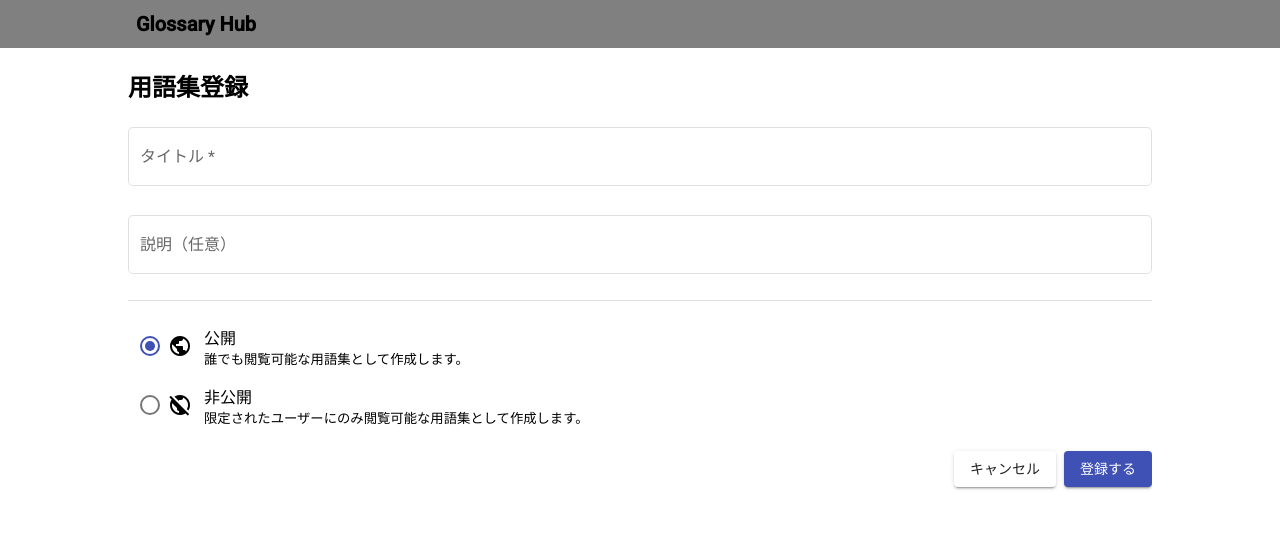
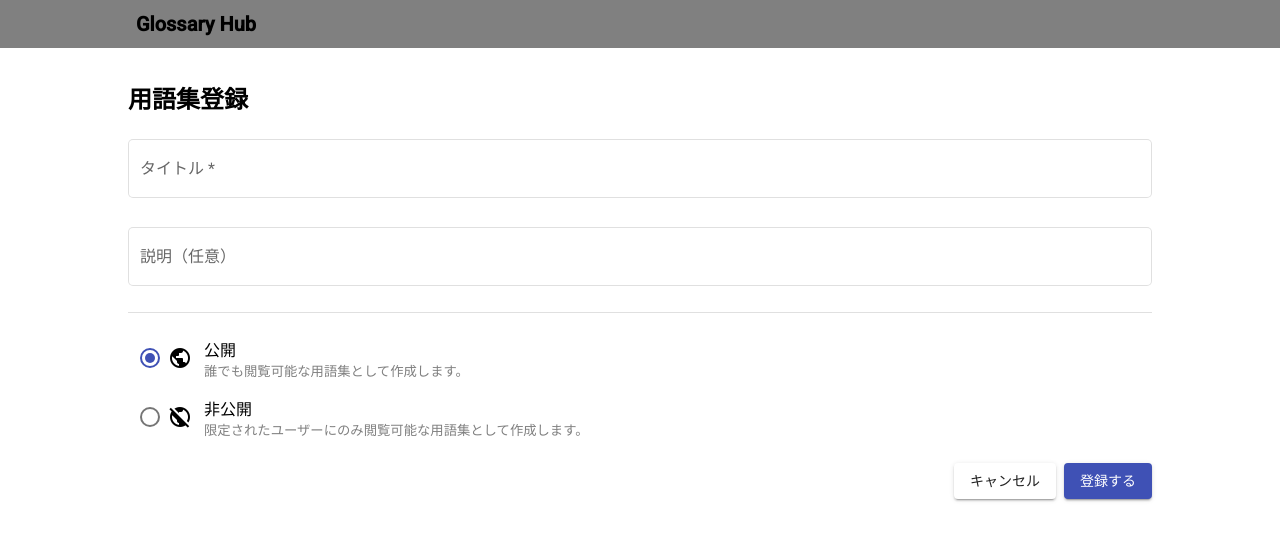
Before and after one commit to KensukeShimoji/glossary-hub, an Angular app in the folder web-front/: page /glossary/create in a window 1280 px wide. Shown: the top 540 px of the page. Built offline with nearby package versions, Linux system fonts and the light colour scheme.

Commit message:
add responsive layout.

```diff
--- a/web-front/src/app/app.component.scss
+++ b/web-front/src/app/app.component.scss
@@ -1,6 +1,12 @@
 .container {
-  width: 1024px;
   height: calc(100vh - 48px);
-  margin: 0px auto;
   overflow-y: auto;
+  padding: 12px;
 }
+
+@media (min-width: 1024px) {
+  .container {
+    width: 1024px;
+    margin: 0px auto;
+  }
+}
--- a/web-front/src/app/modules/glossary/create/create-glossary.component.scss
+++ b/web-front/src/app/modules/glossary/create/create-glossary.component.scss
@@ -28,6 +28,12 @@ form {
     gap: 12px;
     align-items: center;
   }
+  .description {
+    white-space: pre-wrap;
+    small {
+      color: gray;
+    }
+  }
 }
 
 .button-area {
--- a/web-front/src/app/modules/glossary/settings/glossary-settings.component.scss
+++ b/web-front/src/app/modules/glossary/settings/glossary-settings.component.scss
@@ -28,6 +28,12 @@ form {
     gap: 12px;
     align-items: center;
   }
+  .description {
+    white-space: pre-wrap;
+    small {
+      color: gray;
+    }
+  }
 }
 
 .button-area {
--- a/web-front/src/app/modules/top/top.component.scss
+++ b/web-front/src/app/modules/top/top.component.scss
@@ -1,5 +1,4 @@
 .add-button-container {
-  padding: 12px;
   text-align: right;
 }
 
@@ -11,3 +10,9 @@
   overflow-y: auto;
   background-color: lightgray;
 }
+
+@media (max-width: 480px) {
+.card-list {
+  grid-template-columns: 1fr;
+}
+}
--- a/web-front/src/app/shared/layout/header.component.scss
+++ b/web-front/src/app/shared/layout/header.component.scss
@@ -5,10 +5,15 @@
 }
 
 .container {
-  width: 1024px;
-  margin: 0px auto;
   display: flex;
   vertical-align: middle;
+}
+
+@media (min-width: 1024px) {
+  .container {
+    width: 1024px;
+    margin: 0px auto;
+  }
 }
 
 .title {
```
